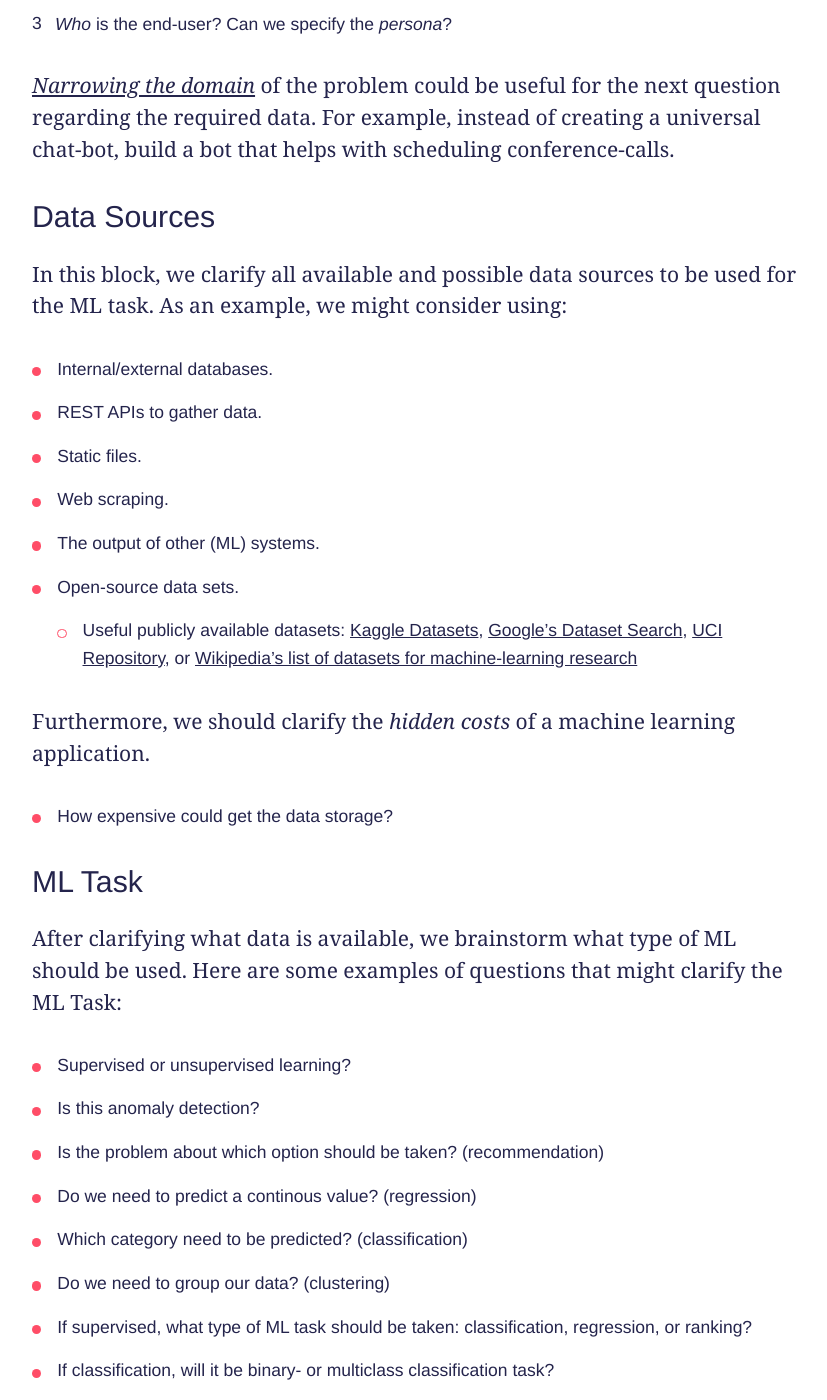
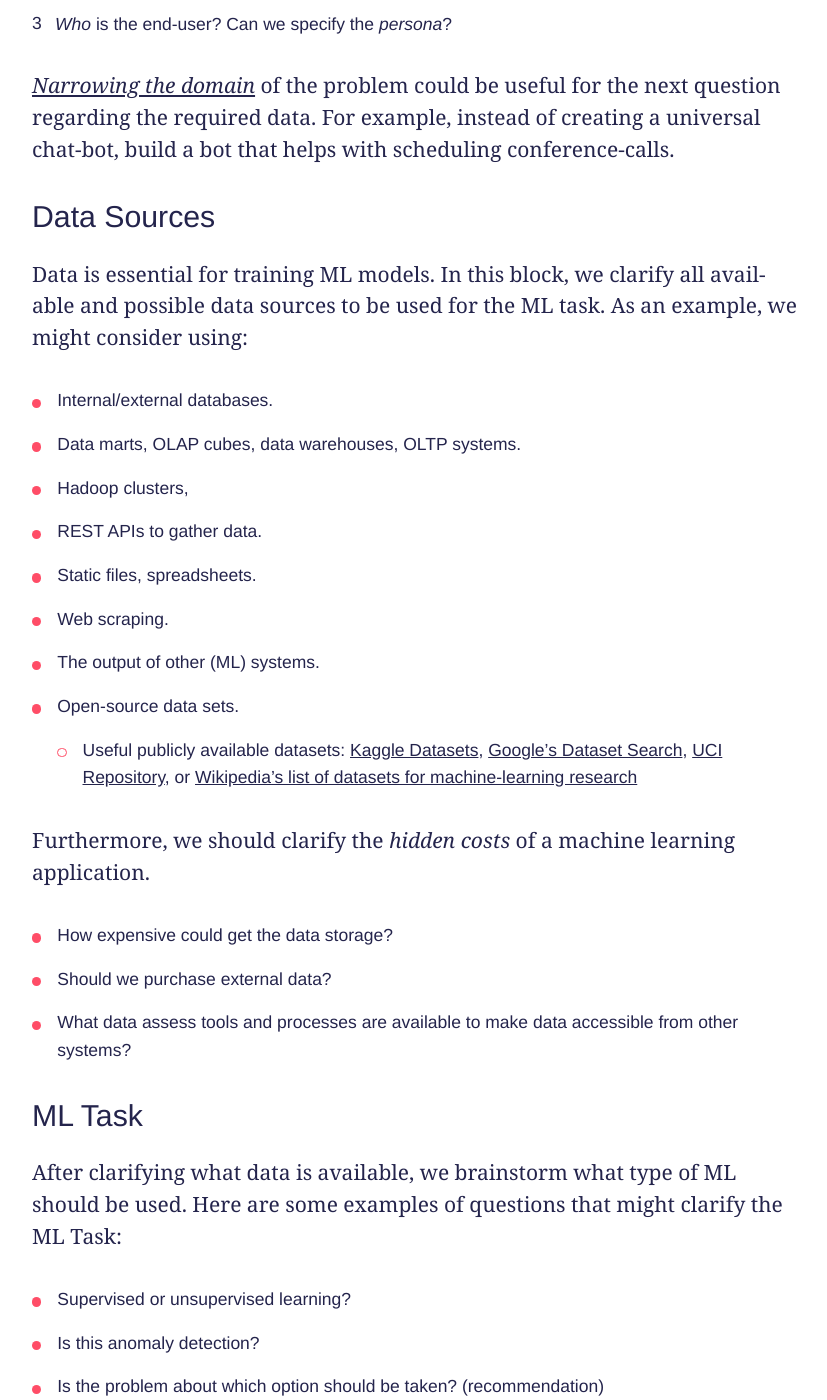
Before and after one commit to innoq/ml-ops.org, a Jekyll site: the page built from content/phase-zero.md, in a window 1280 px wide and 1400 px high, scrolled down 5055 px. Shown: the whole window, without its empty margins (224-1051 px from the left). Built offline with Jekyll 4.4.1, drawn with Linux system fonts in a browser that asks for light colours; some web fonts are replaced; some of the changed text lies outside the part shown.

Commit message:
phase zero

```diff
--- a/content/phase-zero.md
+++ b/content/phase-zero.md
@@ -59,11 +59,13 @@ This is the crucial blocks in the whole canvas. Here we should answer three impo
 [*Narrowing the domain*](https://cdixon.org/2015/02/01/the-ai-startup-idea-maze) of the problem could be useful for the next question regarding the required data. For example, instead of creating a universal chat-bot, build a bot that helps with scheduling conference-calls.
 
 ### Data Sources
-In this block, we clarify all available and possible data sources to be used for the ML task. As an example, we might consider using:
+Data is essential for training ML models. In this block, we clarify all available and possible data sources to be used for the ML task. As an example, we might consider using:
 
  + Internal/external databases.
+ + Data marts, OLAP cubes, data warehouses, OLTP systems.
+ + Hadoop clusters,
  + REST APIs to gather data.
- + Static files.
+ + Static files, spreadsheets.
  + Web scraping.
  + The output of other (ML) systems.
  + Open-source data sets.
@@ -72,6 +74,8 @@ In this block, we clarify all available and possible data sources to be used for
 Furthermore, we should clarify the *hidden costs* of a machine learning application.
 
  + How expensive could get the data storage?
+ + Should we purchase external data?
+ + What data assess tools and processes are available to make data accessible from other systems?
 
 ### ML Task
 After clarifying what data is available, we brainstorm what type of ML should be used. Here are some examples of questions that might clarify the ML Task:
@@ -166,7 +170,13 @@ After deployment, the ML model should be evaluated and here we would need to spe
     + e.g users spent less time on the inbox.
 
 
-The deliverable in this stage is the completed Machine Learning Canvas. The effort to fill out this canvas might initiate an existential discussion regarding the *real objective* and *hidden costs* for the ML-software. Such a discussion might result in a decision not to implement AI/ML at all. Another question would be *when to deploy ML/AI?* The following Figure shows the trade-off of early vs. late ML model deployment.
+The deliverable in this stage is the completed Machine Learning Canvas. The effort to fill out this canvas might initiate an existential discussion regarding the *real objective* and *hidden costs* for the ML-software. Such a discussion might result in a decision not to implement AI/ML at all. Possible reasons can be as follows:
+
+ + The solution to our problem does not tolerate wrong predictions.
+ + Implementing AI/ML would generate a low ROI.
+ + The maintenance of the ML/AI project is not guaranteed.
+
+Another question would be *when to deploy ML/AI?* The following Figure shows the trade-off of early vs. late ML model deployment.
 
 
 <img src="../img/When-to-deploy-ai.jpg" alt="When to Deploy AI?" width="900"/>
```
